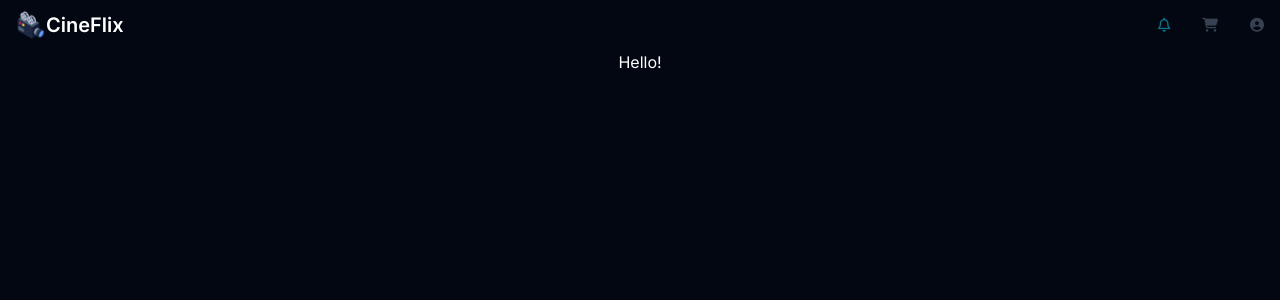
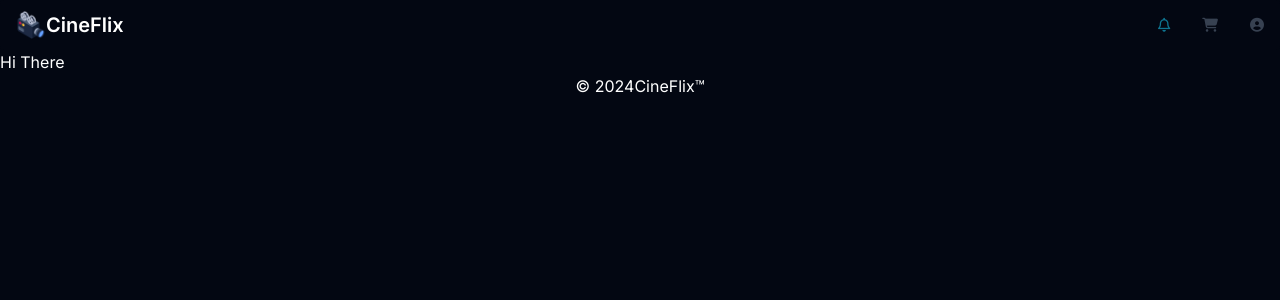
Before and after one commit to soumwadeep/CineFlix, a Next.js app: page / in a window 1280 px wide. Shown: the top 300 px of the page. Built offline with nearby package versions, Linux system fonts and the light colour scheme.

Commit message:
Added movies json

```diff
--- a/app/layout.jsx
+++ b/app/layout.jsx
@@ -1,5 +1,7 @@
 import { Inter } from "next/font/google";
 import "./globals.css";
+import NavBar from "@/components/NavBar";
+import FooTer from "@/components/FooTer";
 
 const inter = Inter({ subsets: ["latin"] });
 
@@ -17,7 +19,11 @@ export default function RootLayout({ children }) {
           href="https://cdnjs.cloudflare.com/ajax/libs/font-awesome/6.5.1/css/all.min.css"
         />
       </head>
-      <body className={inter.className}>{children}</body>
+      <body className={inter.className}>
+        <NavBar />
+        {children}
+        <FooTer />
+      </body>
     </html>
   );
 }
--- a/app/page.jsx
+++ b/app/page.jsx
@@ -1,12 +1,9 @@
-import NavBar from "@/components/NavBar";
-
 const Home = () => {
   return (
     <div>
-      <NavBar />
-      <h1 className="text-center">Hello!</h1>
+      <h1>Hi There</h1>
     </div>
-  );
-};
+  )
+}
 
-export default Home;
+export default Home
--- /dev/null
+++ b/components/FooTer.jsx
@@ -0,0 +1,9 @@
+const Footer = () => {
+  return (
+    <div>
+      <h5 className="text-center">© 2024CineFlix™</h5>
+    </div>
+  )
+}
+
+export default Footer
```
Also changed, not shown: components/MoviesData.json (added, +7 -0 lines), 2 other files (tests, documents, lock files or other folders).
